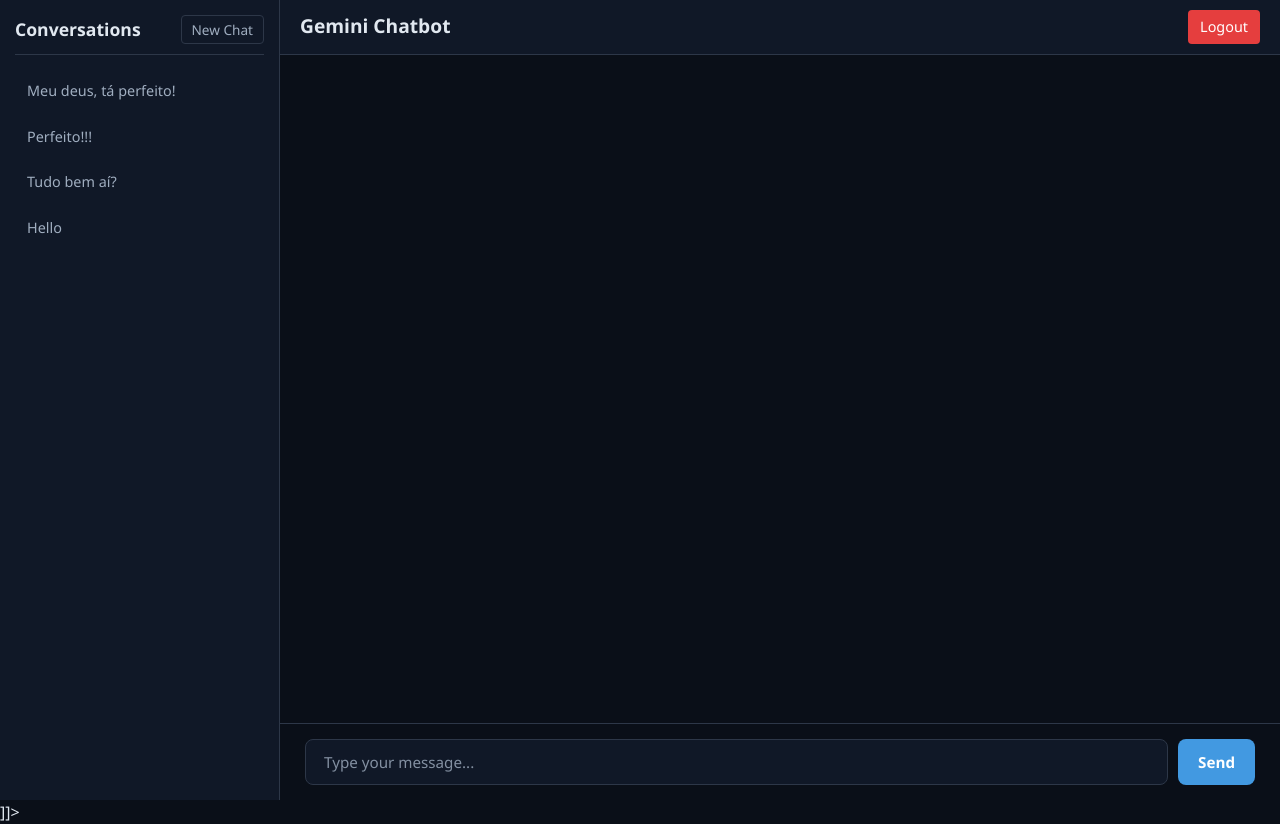
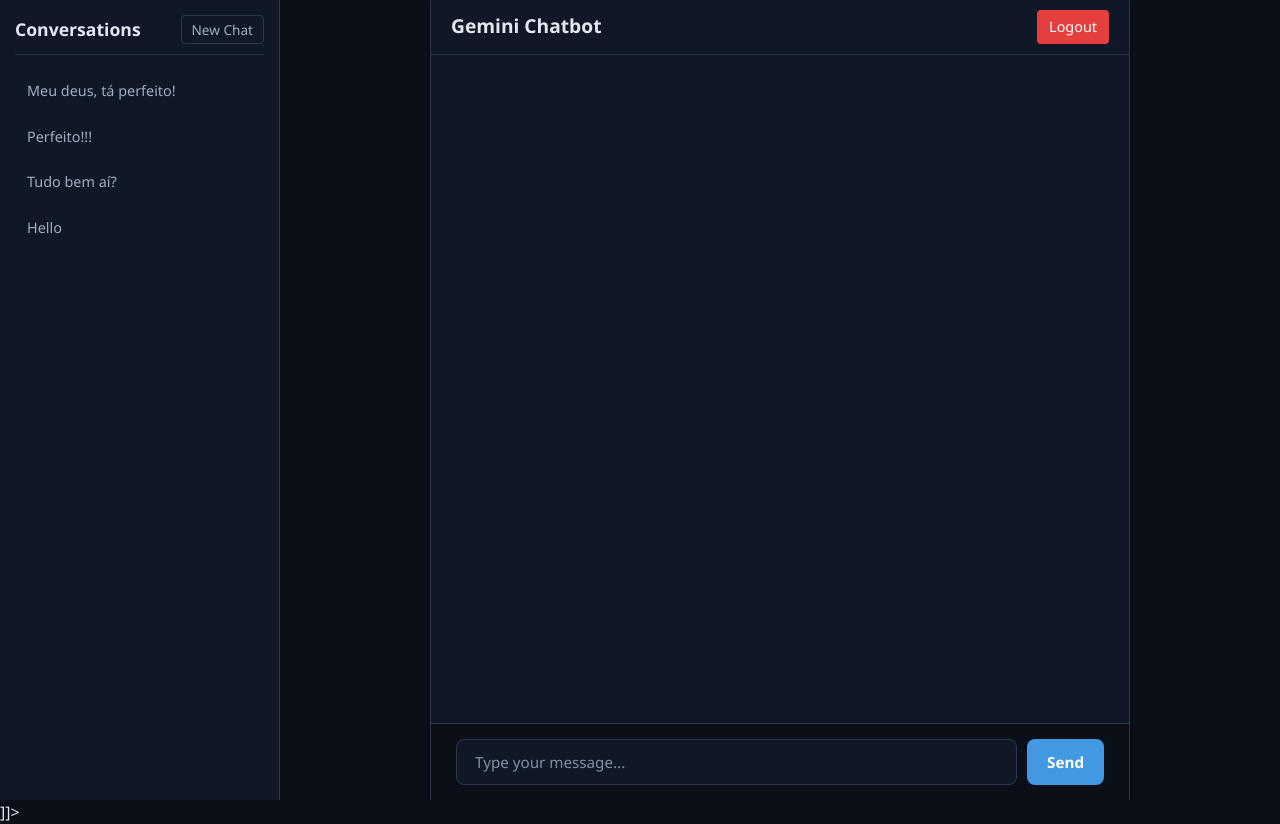
Before and after one commit to mmonso/ai_assitant, a Flask app: page / in a window 1280 px wide. Run offline with Flask 2, Linux system fonts and the light colour scheme; a user stored in the database is signed in; data comes from the database, SQL or seed files in the repository; both versions use the stored data as it was after the commit; some libraries are stand-ins or nearby versions.

Commit message:
feat: Implement Markdown rendering & adjust layout

```diff
--- a/static/script.js
+++ b/static/script.js
@@ -11,9 +11,26 @@
 
     function addMessageToChatbox(message, sender) {
         const messageElement = document.createElement('div');
-        // Add 'system' class for potential system messages (like errors)
         messageElement.classList.add('message', `${sender}-message`);
-        messageElement.textContent = message;
+
+        if (sender === 'bot') {
+            // 1. Parse Markdown using marked
+            const rawHtml = marked.parse(message, { gfm: true, breaks: true }); // Enable GitHub Flavored Markdown & line breaks
+
+            // 2. Sanitize HTML using DOMPurify
+            const cleanHtml = DOMPurify.sanitize(rawHtml);
+
+            // 3. Set innerHTML
+            messageElement.innerHTML = cleanHtml;
+
+            // 4. Apply Syntax Highlighting to code blocks within this message
+            messageElement.querySelectorAll('pre code').forEach((block) => {
+                hljs.highlightElement(block);
+            });
+        } else {
+            // For user or system messages, just set text content
+            messageElement.textContent = message;
+        }
         chatBox.appendChild(messageElement);
         chatBox.scrollTop = chatBox.scrollHeight; // Scroll down
     }
--- a/static/style.css
+++ b/static/style.css
@@ -130,11 +130,13 @@
 
 #main-content {
     flex-grow: 1;
-    display: flex;
-    flex-direction: column;
+    display: flex; /* Use flex to center the wrapper */
+    justify-content: center; /* Center horizontally */
+    /* align-items: center; */ /* Remove or comment out if vertical centering isn't desired */
     height: 100%;
     background-color: var(--bg-primary);
     overflow: hidden; /* Prevent main content scroll */
+    padding: 0 20px; /* Add some padding if needed when screen is narrow */
 }
 
 /* 4. Sidebar Styles */
@@ -208,7 +210,19 @@
 #conversation-list::-webkit-scrollbar-thumb:hover { background-color: var(--text-secondary); }
 
 
-/* 5. Main Content Styles */
+/* 5. Main Content & Chat Area Wrapper Styles */
+
+.chat-area-wrapper {
+    display: flex;
+    flex-direction: column;
+    width: 100%; /* Take full width within the centered flex item */
+    max-width: 700px; /* Set the desired max width */
+    height: 100%; /* Fill the height of the main content area */
+    background-color: var(--bg-secondary); /* Give wrapper a slightly different bg if needed */
+    border-left: 1px solid var(--border-color); /* Optional borders */
+    border-right: 1px solid var(--border-color); /* Optional borders */
+    box-shadow: var(--shadow-md); /* Optional shadow */
+}
 .main-header {
     display: flex;
     justify-content: space-between;
@@ -288,6 +302,7 @@
     color: var(--text-primary); /* Use primary text for bot too */
     align-self: flex-start;
     border-bottom-left-radius: var(--border-radius-sm);
+    max-width: 90%; /* Override the default message max-width */
 }
 
 .system-message { /* For errors or info */
--- a/templates/index.html
+++ b/templates/index.html
@@ -5,6 +5,8 @@
     <meta name="viewport" content="width=device-width, initial-scale=1.0">
     <title>Gemini Chatbot</title>
     <link rel="stylesheet" href="{{ url_for('static', filename='style.css') }}">
+    <!-- highlight.js CSS theme (e.g., github-dark) -->
+    <link rel="stylesheet" href="https://cdnjs.cloudflare.com/ajax/libs/highlight.js/11.9.0/styles/github-dark.min.css">
 </head>
 <body>
     <div id="app-container"> <!-- Renamed container for clarity and structure -->
@@ -18,6 +20,7 @@
             </ul>
         </div>
         <div id="main-content">
+            <div class="chat-area-wrapper"> <!-- New wrapper -->
                 <div class="main-header">
                     <h1>Gemini Chatbot</h1>
                     <!-- Optional: Display username if passed from Flask -->
@@ -31,9 +34,16 @@
                     <input type="text" id="user-input" placeholder="Type your message...">
                     <button id="send-button">Send</button>
                 </div>
+            </div> <!-- End new wrapper -->
         </div>
     </div>
 
+    <!-- Markdown & Sanitization Libraries -->
+    <script src="https://cdn.jsdelivr.net/npm/marked/marked.min.js"></script>
+    <script src="https://cdn.jsdelivr.net/npm/dompurify@3.0.8/dist/purify.min.js"></script>
+    <!-- Syntax Highlighting Library -->
+    <script src="https://cdnjs.cloudflare.com/ajax/libs/highlight.js/11.9.0/highlight.min.js"></script>
+    <!-- Your custom script (must come AFTER libraries) -->
     <script src="{{ url_for('static', filename='script.js') }}"></script>
 </body>
 </html>]]>
```
Also changed, not shown: chat_history.db. Lines whose indentation alone changed are shown as unchanged.
